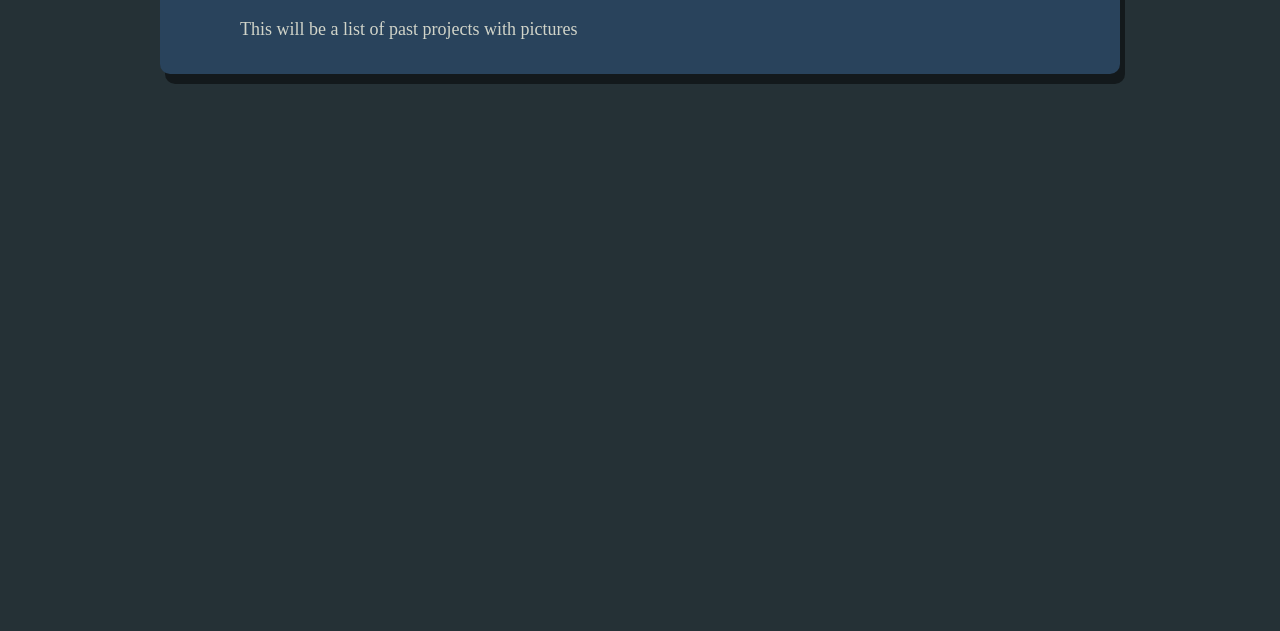
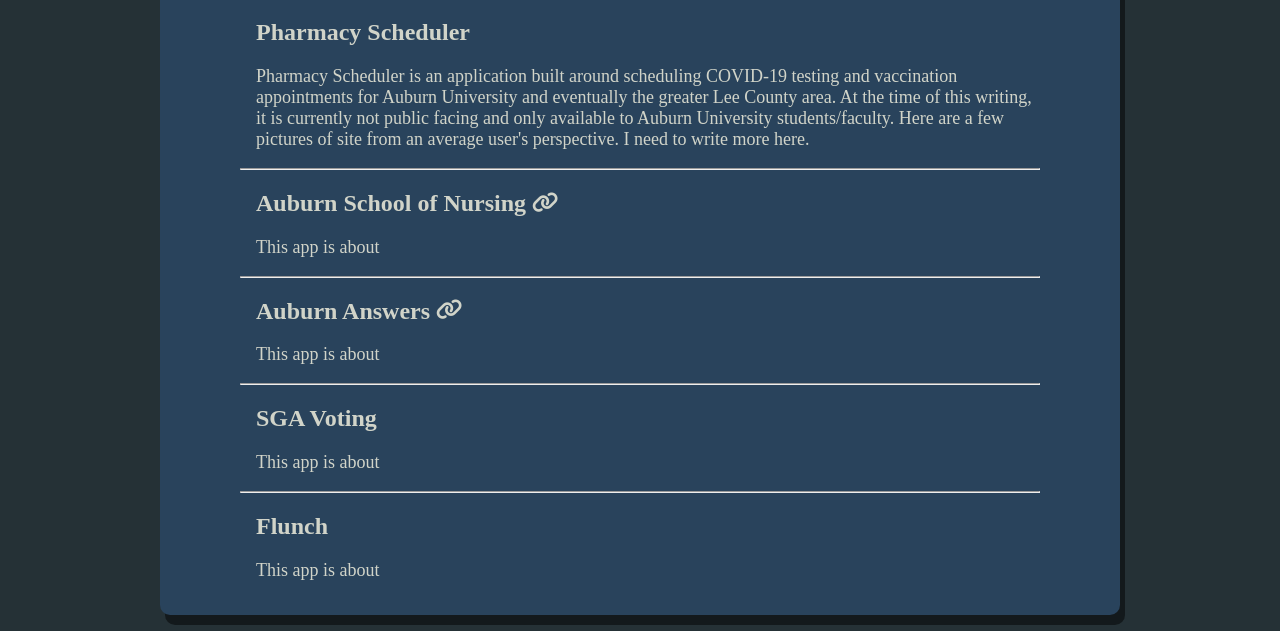
Before and after one commit to drew00hughes/drew00hughes.github.io, a plain HTML site: page projects.html in a window 1280 px wide. Shown: the part 249-880 px from the top of the page. Before the commit the page ends 800 px from the top, so only its background shows below. Drawn offline with Linux system fonts and the light colour scheme.

Commit message:
Added fun icons and working on projects page

```diff
--- a/projects.html
+++ b/projects.html
@@ -50,12 +50,19 @@ body {
 .homeText p {
     font-size: large;
 }
+.applicationText {
+    padding-left: 1em;
+}
+.greenHR {
+    color:#556e53;
+}
 </style>
 <html>
 <head>
     <title>Drew Hughes - Projects</title>
     <meta content="text/html;charset=utf-8" http-equiv="Content-Type">
     <meta content="utf-8" http-equiv="encoding">
+    <script src="https://kit.fontawesome.com/a2f5ae5193.js" crossorigin="anonymous"></script>
 </head>
 <body>
 <div class="header">
@@ -72,7 +79,35 @@ body {
 <div class="homeBody">
     <div class="homeText">
         <h1>PROJECTS</h1>
-        <p>This will be a list of past projects with pictures</p>
+        <div class="applicationText">
+            <h2>Pharmacy Scheduler</h2>
+            <p>
+                Pharmacy Scheduler is an application built around scheduling COVID-19 testing and vaccination
+                appointments for Auburn University and eventually the greater Lee County area. At the time of
+                this writing, it is currently not public facing and only available to Auburn University
+                students/faculty. Here are a few pictures of site from an average user's perspective. I need to write more here.
+            </p>
+        </div>
+        <hr class="greenHR">
+        <div class="applicationText">
+            <h2>Auburn School of Nursing <i class="fas fa-link fa-sm"></i></h2>
+            <p>This app is about</p>
+        </div>
+        <hr class="greenHR">
+        <div class="applicationText">
+            <h2>Auburn Answers <i class="fas fa-link fa-sm"></i></h2>
+            <p>This app is about</p>
+        </div>
+        <hr class="greenHR">
+        <div class="applicationText">
+            <h2>SGA Voting</h2>
+            <p>This app is about</p>
+        </div>
+        <hr class="greenHR">
+        <div class="applicationText">
+            <h2>Flunch</h2>
+            <p>This app is about</p>
+        </div>
     </div>
 </div>
 </body>
```
Also changed, not shown: contact.html (+5 -4 lines).
